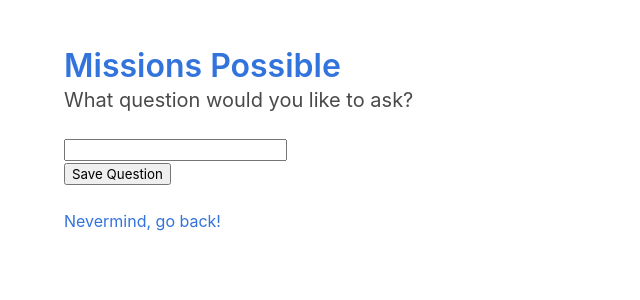
After one commit to jerrygerou/missions_possible, a Django app: page /missions/1/add_rating_question/ in a window 1280 px wide. The commit adds this page. Shown: the top 300 px of the page, without its empty margins (0-640 px from the left). Run offline with Django 3.2, Linux system fonts and the light colour scheme; some libraries are stand-ins or nearby versions.

```diff
--- a/missions_possible/missions/models.py
+++ b/missions_possible/missions/models.py
@@ -37,12 +37,20 @@ class OpenEndedQuestion(Question):
     """
     A question belongs to a mission and can be answered by a user.
     """
+    type = models.CharField(
+        max_length=25,
+        default='open_ended'
+    )
 
 
 class RatingQuestion(Question):
     """
     A rating question belongs to a mission and can be answered by a user.
     """
+    type = models.CharField(
+        max_length=25,
+        default='rating'
+    )
 
 
 # Not sure at this point if I can do a parent class for Answers
--- a/missions_possible/missions/urls.py
+++ b/missions_possible/missions/urls.py
@@ -10,4 +10,5 @@ urlpatterns = [
     path('add_mission/', views.MissionCreateView.as_view(), name='add_mission'),
     path('<int:pk>/', views.MissionDetailView.as_view(), name='mission_detail'),
     url(r'^(?P<mission_id>\d+)/add_question/$', views.OpenEndedQuestionCreateView.as_view(), name='add_question'),
+    url(r'^(?P<mission_id>\d+)/add_rating_question/$', views.RatingQuestionCreateView.as_view(), name='add_rating_question'),
 ]
--- a/missions_possible/missions/views.py
+++ b/missions_possible/missions/views.py
@@ -46,7 +46,7 @@ class MissionDetailView(generic.DetailView):
 
 class OpenEndedQuestionCreateView(generic.CreateView):
     model = OpenEndedQuestion
-    fields = ['text', 'mission']
+    fields = ['mission', 'text']
     template_name = 'missions/add_question.html'
 
     def get_context_data(self, **kwargs):
@@ -57,3 +57,18 @@ class OpenEndedQuestionCreateView(generic.CreateView):
     def get_success_url(self):
         messages.success(self.request, 'A new question has been added!')
         return reverse('missions:mission_detail', kwargs={'pk': self.kwargs['mission_id']})
+
+
+class RatingQuestionCreateView(generic.CreateView):
+    model = RatingQuestion
+    fields = ['mission', 'text']
+    template_name = 'missions/add_rating_question.html'
+
+    def get_context_data(self, **kwargs):
+        context = super().get_context_data(**kwargs)
+        context['mission_id'] = self.kwargs['mission_id']
+        return context
+
+    def get_success_url(self):
+        messages.success(self.request, 'A new rating question has been added!')
+        return reverse('missions:mission_detail', kwargs={'pk': self.kwargs['mission_id']})
--- /dev/null
+++ b/missions_possible/templates/missions/add_rating_question.html
@@ -0,0 +1,15 @@
+{% extends 'base.html' %}
+{% load static %}
+
+{% block content %}
+<h2 class="subtitle">What question would you like to ask?</h2>
+<form action="{% url 'missions:add_rating_question' mission_id=mission_id %}" method="post">
+  {% csrf_token %}
+  <input id="text" type="text" name="text"><br>
+  <input id="mission" type="hidden" name="mission" value="{{ mission_id }}">
+  <button type="submit">Save Question</button>
+</form>
+<br>
+<a href="{% url 'missions:mission_detail' mission_id %}">Nevermind, go back!</a>
+
+{% endblock %}
--- a/missions_possible/templates/missions/mission_detail.html
+++ b/missions_possible/templates/missions/mission_detail.html
@@ -6,14 +6,16 @@
   <h3>Description: {{ object.description }}</h3>
   <br>
   <h3 class="title">Questions</h3>
-  {% for q in open_ended_questions %}
+  {% for q in object.question_set.all %}
     <strong>{{ q.text }}</strong>
     <br>
     <a>Provide an Answer</a>
     <br><br>
   {% endfor %}
   <br>
-
+  <a href="{% url 'missions:add_question' mission_id=object.id %}">Add an Open Ended Question</a>
+  <br>
+  <a href="{% url 'missions:add_rating_question' mission_id=object.id %}">Add a Rating Question</a>
   <br><br>
   <a href="{% url 'missions:index' %}">Back to All Missions</a>
 {% endblock %}
```
Also changed, not shown: missions_possible/missions/migrations/0003_auto_20181008_2030.py (added).
